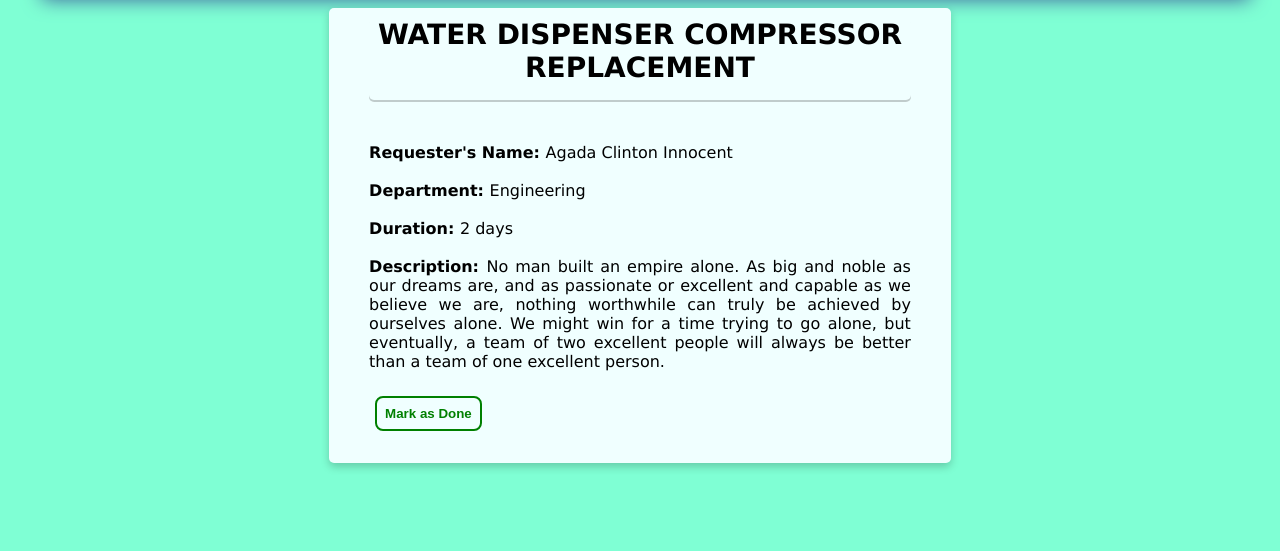
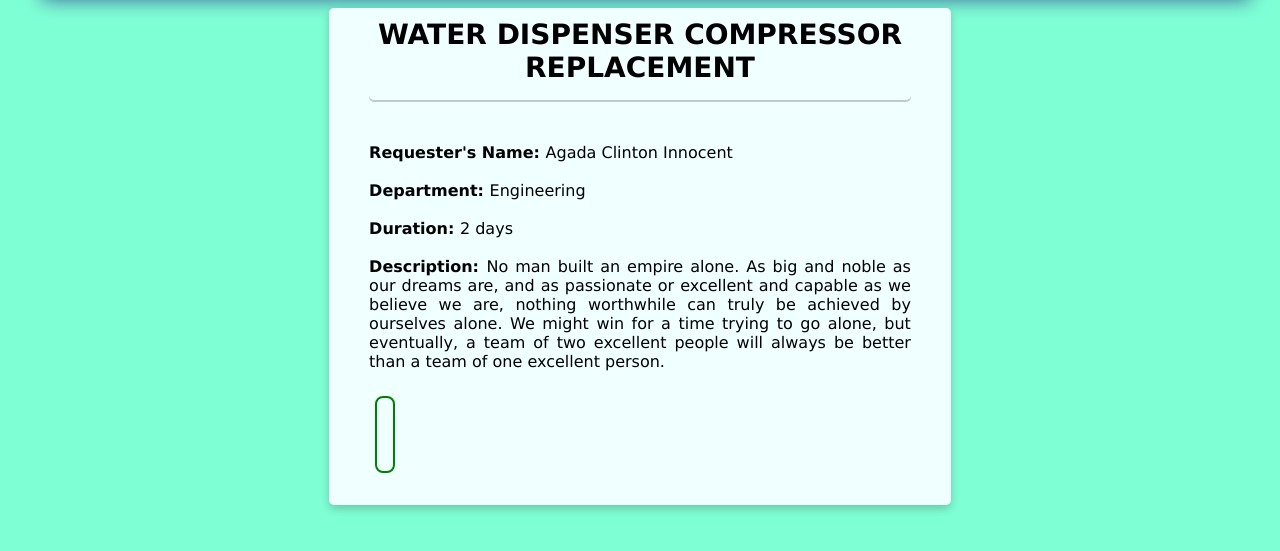
Before and after one commit to Veraclins/Maintenance-Tracker, a website: page UI/request-details.html in a window 1280 px wide. Shown: the part 97-648 px from the top of the page. Drawn offline with Linux system fonts and the light colour scheme.

Commit message:
Update request-details.html

```diff
--- a/UI/request-details.html
+++ b/UI/request-details.html
@@ -33,7 +33,7 @@
                 <div><strong>Department: </strong> Engineering </div>
                 <div><strong>Duration: </strong> 2 days </div>
                 <div><strong>Description: </strong> No man built an empire alone. As big and noble as our dreams are, and as passionate or excellent and capable as we believe we are, nothing worthwhile can truly be achieved by ourselves alone. We might win for a time trying to go alone, but eventually, a team of two excellent people will always be better than a team of one excellent person. </div>
-                <button class="primary" onclick="requestDone">Mark as Done</button>
+                <a class="button primary" href="create-request.html>Update Request</a>
             </div>
         </section>
 
```
